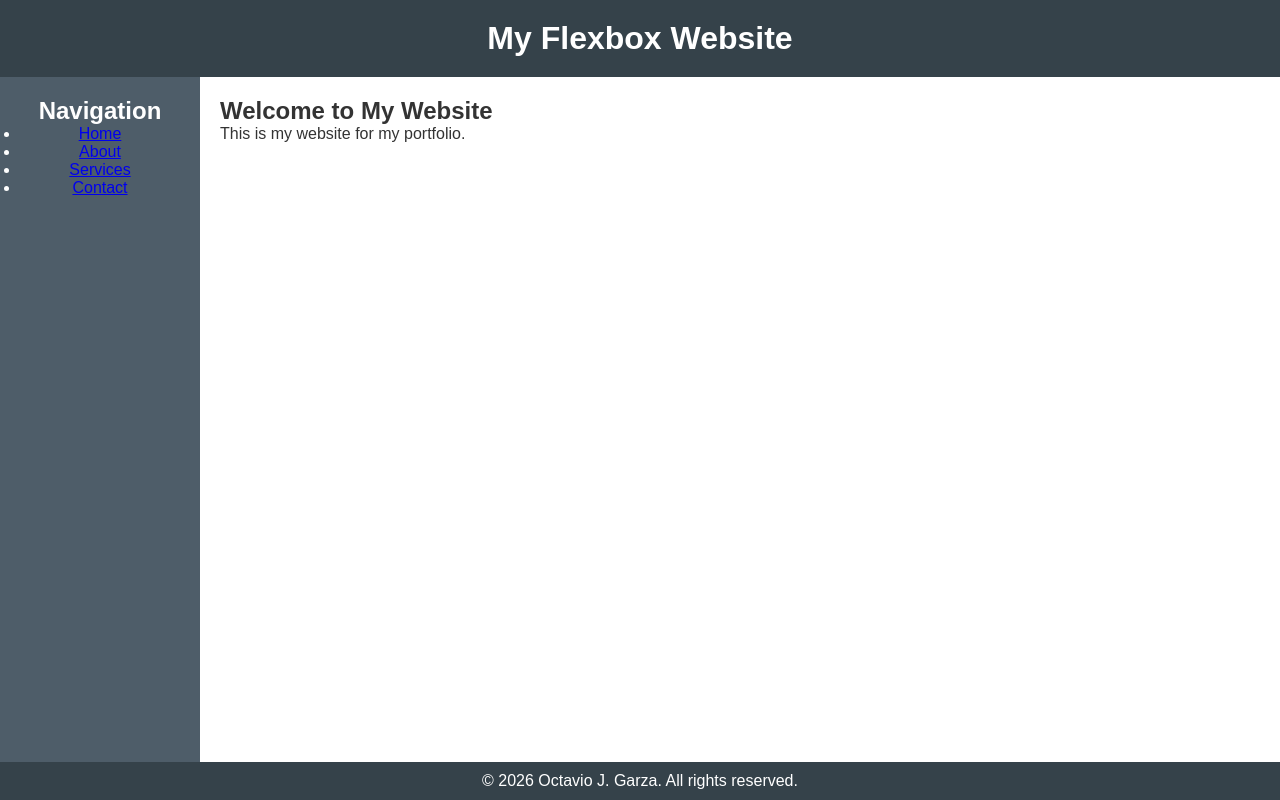
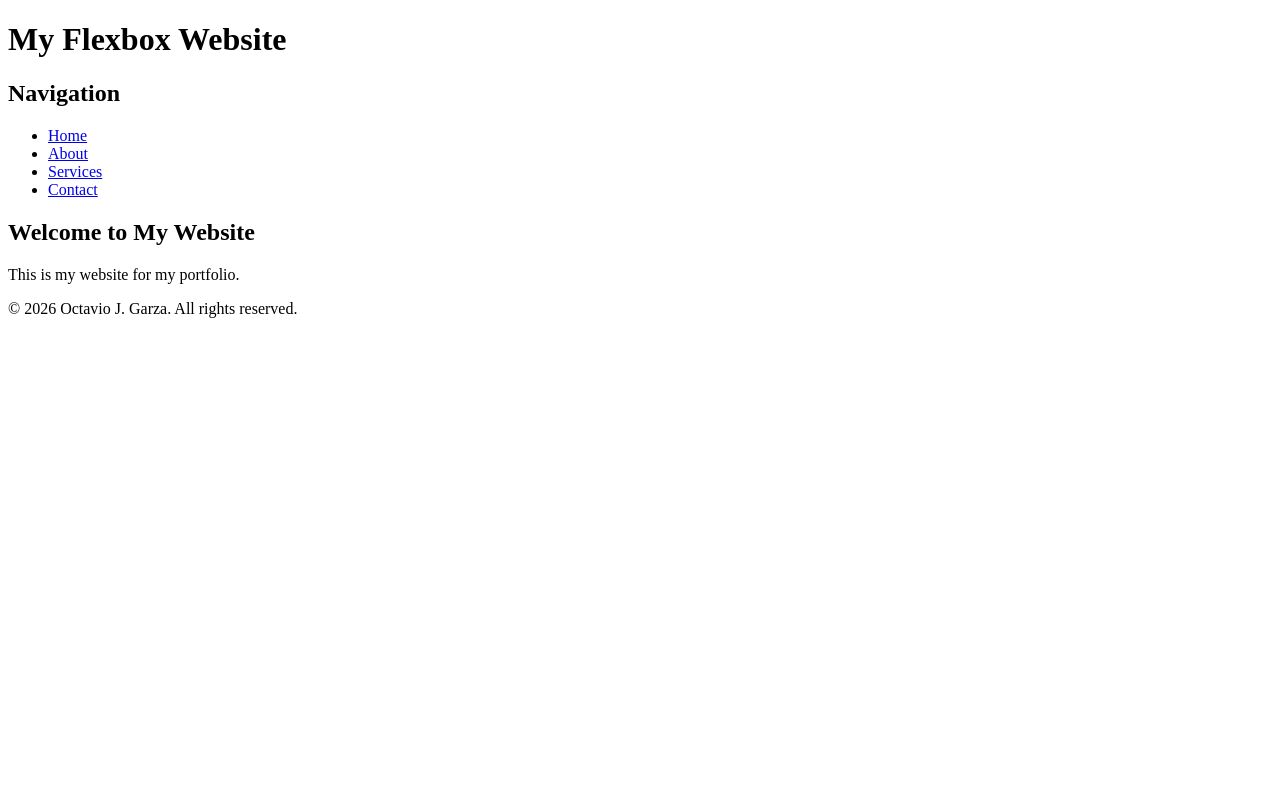
Before and after one commit to vsourasrex-design/OctavioG-Creative-Portfolio, a plain HTML site: page index.html in a window 1280 px wide. Drawn offline with Linux system fonts and the light colour scheme.

Commit message:
Update index.html

```diff
--- a/index.html
+++ b/index.html
@@ -4,69 +4,6 @@
   <meta charset="UTF-8" />
   <meta name="viewport" content="width=device-width, initial-scale=1.0"/>
   <title>Octavio J Garza</title>
-  <style>
-    * {
-      margin: 0;
-      padding: 0;
-      box-sizing: border-box;
-    }
-
-    body {
-      font-family: Arial, sans-serif;
-      background-color: #f4f4f4;
-    }
-
-    .container {
-      display: flex;
-      flex-direction: column;
-      min-height: 100vh;
-    }
-
-    header {
-      background-color: #35424a;
-      color: white;
-      text-align: center;
-      padding: 20px;
-    }
-
-    .main-content {
-      display: flex;
-      flex: 1;
-    }
-
-    aside {
-      background-color: #4e5d69;
-      color: white;
-      width: 200px;
-      padding: 20px;
-      text-align: center;
-    }
-
-    main {
-      flex: 1;
-      padding: 20px;
-      background-color: white;
-      color: #333;
-    }
-
-    footer {
-      background-color: #35424a;
-      color: white;
-      text-align: center;
-      padding: 10px;
-    }
-
-    /* Responsive adjustments */
-    @media (max-width: 768px) {
-      .main-content {
-        flex-direction: column;
-      }
-      aside {
-        width: 100%;
-        padding: 10px;
-      }
-    }
-  </style>
 </head>
 <body>
   <div class="container">
```
